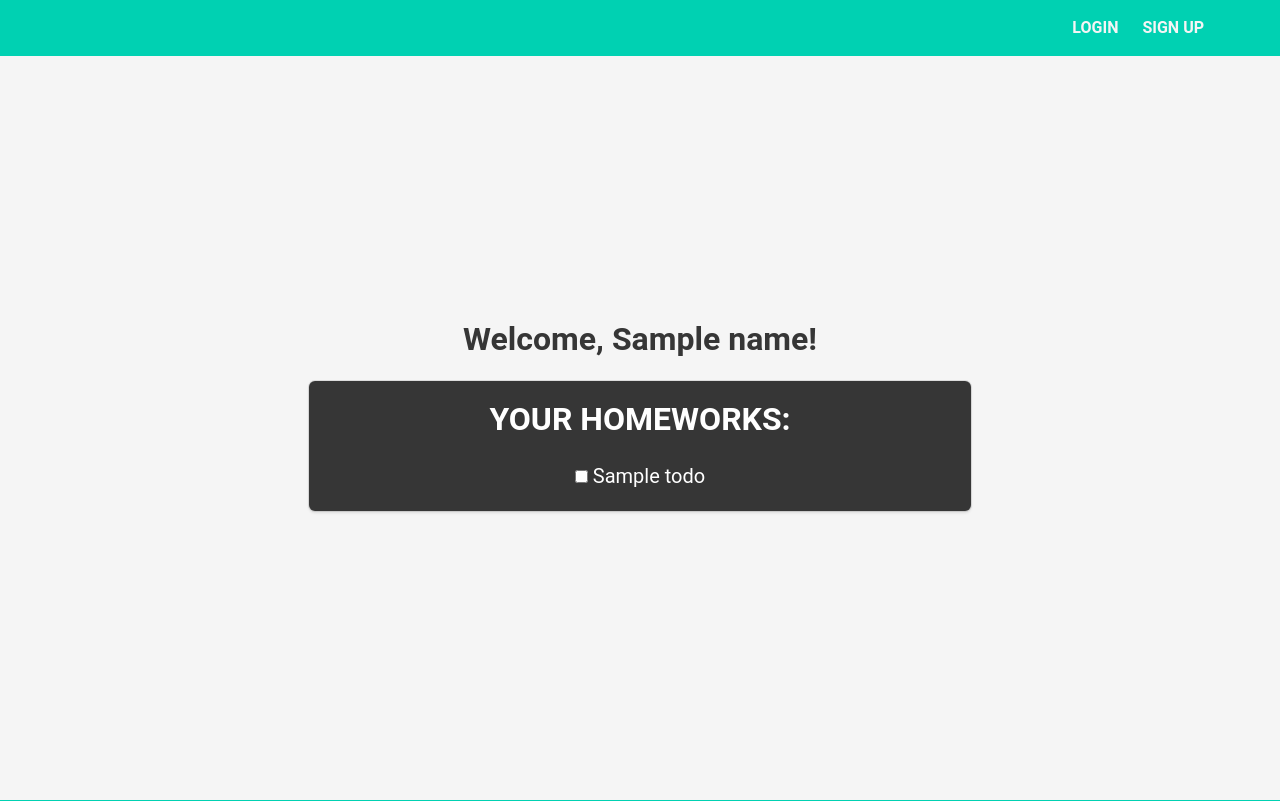
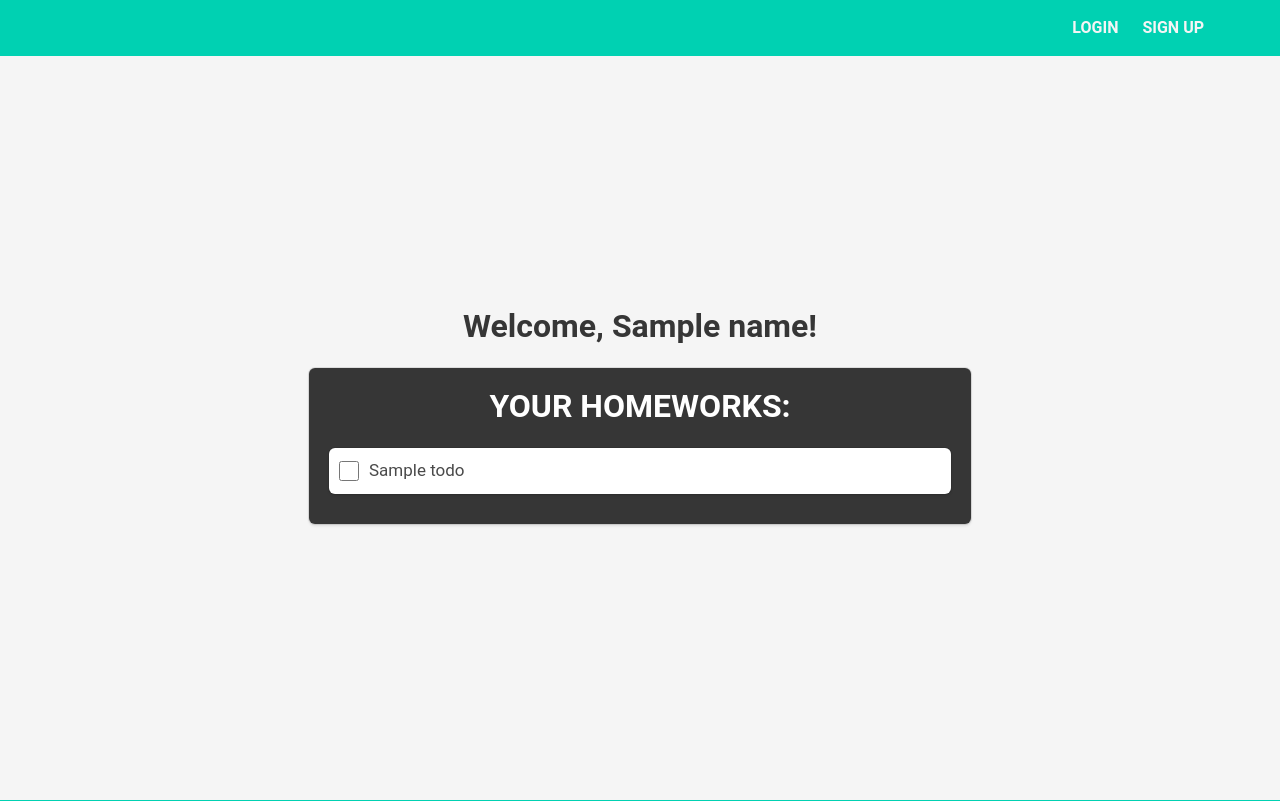
Before and after one commit to Luna-Securities/User_API_Authentication, a Python web app: template templates/profile.html in a window 1280 px wide. Shown: the top 801 px of the page. Run offline with Jinja, Linux system fonts and the light colour scheme; the template is opened without the code that fills it: most values are stand-ins (such as "Sample title", 1, 10 or a date in 2020).

Commit message:
updated profile

```diff
--- a/templates/profile.html
+++ b/templates/profile.html
@@ -3,26 +3,26 @@
 {% block content %}
 
 <h1 class="title has-text-centered has-text-dark">
-  Welcome, {{ name }}!
+  Welcome, {{ name|capitalize }}!
 </h1>
 <div class="columns is-centered">
   <div class="column is-7">
-    <div class="box has-background-dark has-text-centered is-size-5">
+    <div class="box has-background-dark has-text-centered">
+      <h2 class="title has-text-centered is-size-3 has-text-white">YOUR HOMEWORKS:</h2>
 
-
-      <h2 class="title has-text-centered is-size-3 has-text-white">YOUR HOMEWORKS:</h2>
-      <ul class="checkbox">
-        {% if api_data %}
-          {% for todo in api_data %}
-            <li class="has-text-white is-size-5 has-text-justified">
-              <input type="checkbox" id="todo_{{ loop.index }}" {% if todo.completed %} checked {% endif %}>
-              <label for="todo_{{ loop.index }}">{{ todo.title }}</label>
-            </li>
-          {% endfor %}
-        {% else %}
-          <li>No API data available</li>
-        {% endif %}
-      </ul>
+      <!-- Display each todo item in its own row -->
+      {% if api_data %}
+        {% for todo in api_data %}
+          <div class="box todo-item {% if todo.completed %}completed-task{% endif %} is-small" style="margin-bottom: 10px; padding: 10px; display: flex; align-items: center;">
+            <input type="checkbox" id="todo_{{ loop.index }}" {% if todo.completed %} checked {% endif %} style="width: 20px; height: 20px; margin-right: 10px; color: #000;">
+            <label for="todo_{{ loop.index }}" style="font-size: 17px; {% if todo.completed %}text-decoration: line-through; color: #aaa;{% endif %} margin-right: 10px;"> <!-- added inline styling -->
+              {{ todo.title }}
+            </label>
+          </div>
+        {% endfor %}
+      {% else %}
+        <p>No API data available</p>
+      {% endif %}
     </div>
   </div>
 </div>
@@ -35,9 +35,11 @@
       checkbox.addEventListener("change", function() {
         var labelText = this.nextElementSibling;
         if (this.checked) {
-          labelText.textContent = labelText.textContent.replace('Not Completed', 'Completed');
+          labelText.style.textDecoration = 'line-through';
+          labelText.style.color = '#aaa';
         } else {
-          labelText.textContent = labelText.textContent.replace('Completed', 'Not Completed');
+          labelText.style.textDecoration = 'none';
+          labelText.style.color = '#000'; // Change color to black when unchecked
         }
       });
     });
```
